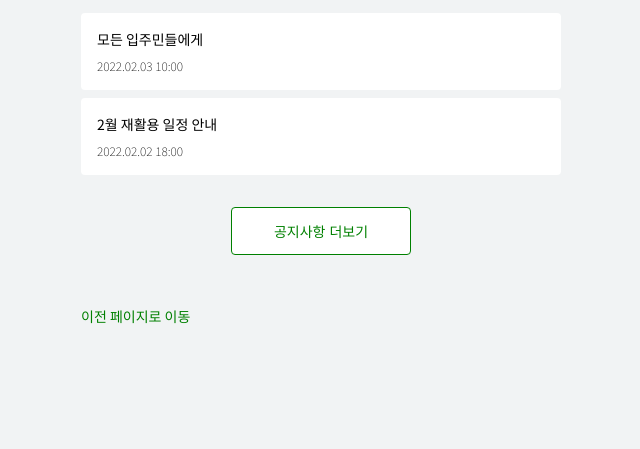
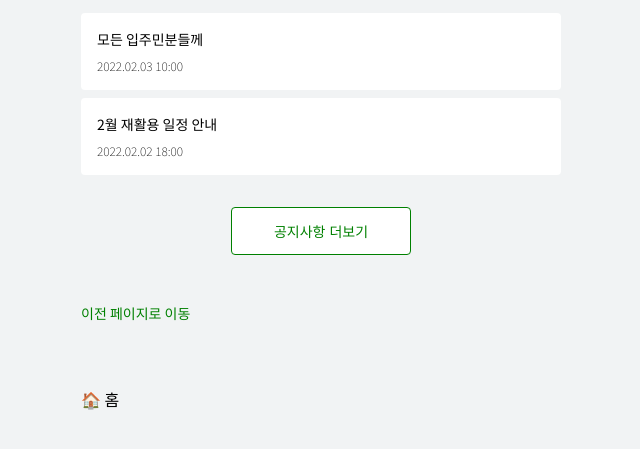
Before and after one commit to abcpp10/publishing-for-sean-kim, a plain HTML site: page notice.html in a window 1280 px wide. Shown: the part 63-512 px from the top of the page, without its empty margins (319-959 px from the left). Drawn offline with Linux system fonts and the light colour scheme.

Commit message:
Update notice.html

```diff
--- a/notice.html
+++ b/notice.html
@@ -17,7 +17,7 @@
         <li>
             <a href="noticedetail.html">
                 <div class="notice" id="notice">
-                    <div class="noticeTitle">모든 입주민들에게</div>
+                    <div class="noticeTitle">모든 입주민분들께</div>
                     <div class="noticeDate">2022.02.03 10:00</div>
                 </div>
             </a>
@@ -36,7 +36,11 @@
         <span class="viewMoreButtonLabel">공지사항 더보기</span>
     </button>
 
-    <span class="backButton" id="backButton">이전 페이지로 이동</span>
+    <div class="backButton" id="backButton">이전 페이지로 이동</div>
+
+    <a href="index.html">
+        <div class="homeButton" id="homeButton">🏠 홈</div>
+    </a>
 
     <script type="text/javascript" src="back.js"></script>
 
```
